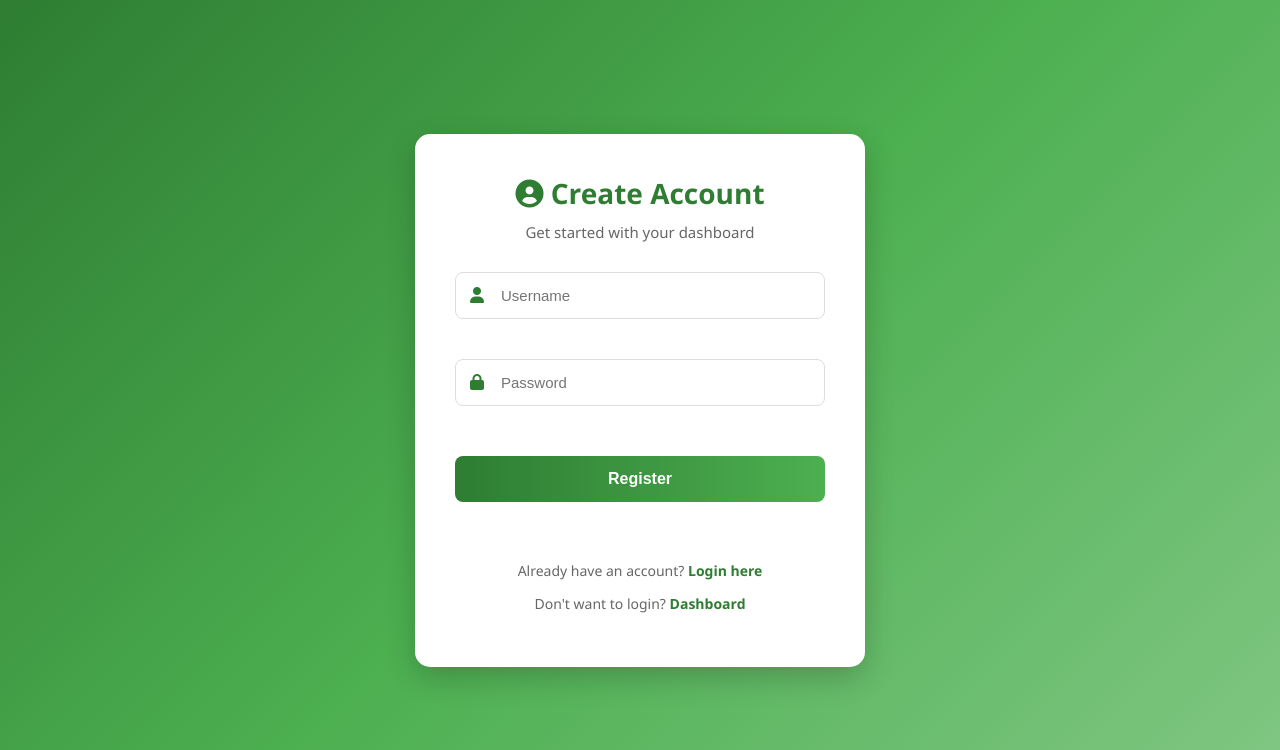
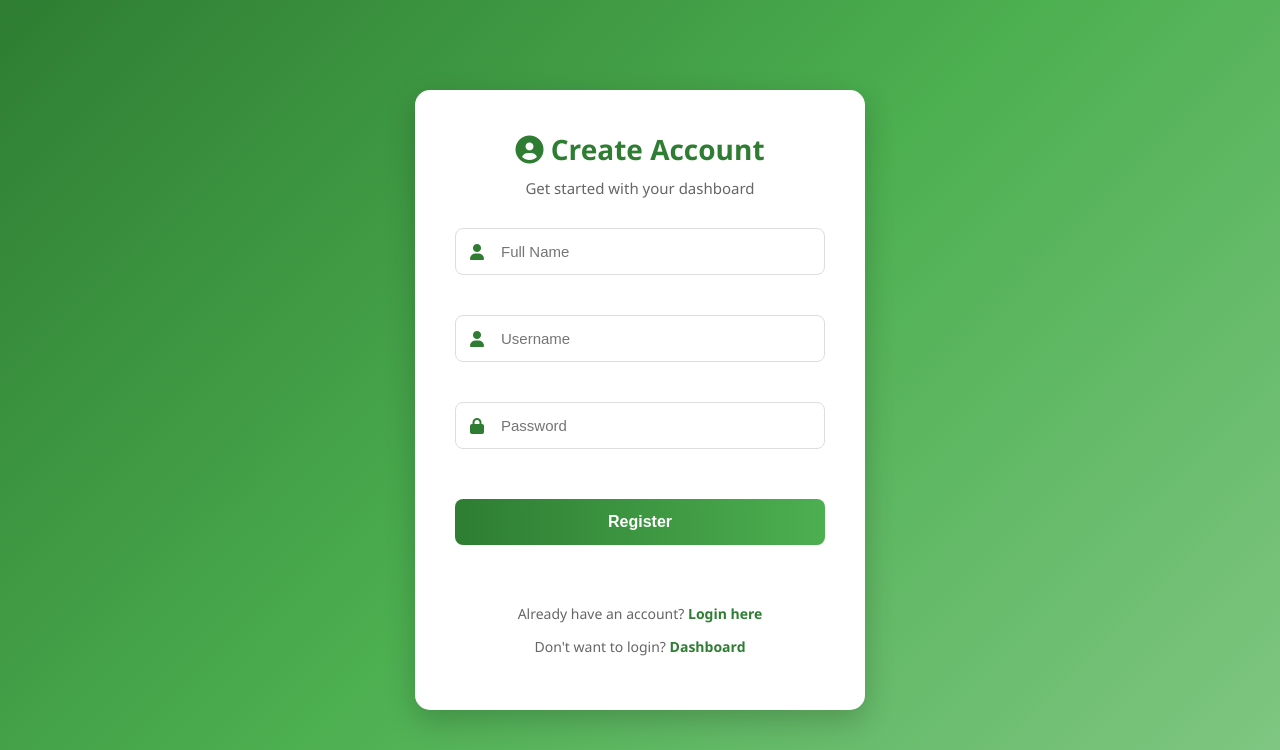
Before and after one commit to mirawani/soil-fertility-status-dashboard, a Flask app: page /register in a window 1280 px wide. Shown: the top 750 px of the page. Run offline with Flask 3, Linux system fonts and the light colour scheme.

Commit message:
Initial commit or update

```diff
--- a/app.py
+++ b/app.py
@@ -38,6 +38,7 @@ def contact():
 @app.route('/register', methods=['GET', 'POST'])
 def register():
     if request.method == 'POST':
+        name = request.form['name']  # Get the name from the form
         username = request.form['username']
         password = request.form['password']
         password_hash = generate_password_hash(password)
@@ -45,7 +46,10 @@ def register():
         conn = mysql.connector.connect(**db_config)
         cursor = conn.cursor()
         try:
-            cursor.execute("INSERT INTO users (username, password_hash) VALUES (%s, %s)", (username, password_hash))
+            cursor.execute(
+                "INSERT INTO users (name, username, password_hash) VALUES (%s, %s, %s)",
+                (name, username, password_hash)
+            )
             conn.commit()
             flash("Registration successful. Please login.")
             return redirect(url_for('login'))
@@ -55,6 +59,7 @@ def register():
             cursor.close()
             conn.close()
     return render_template('register.html')
+
 
 # Login
 @app.route('/login', methods=['GET', 'POST'])
--- a/templates/register.html
+++ b/templates/register.html
@@ -19,6 +19,12 @@
             </div>
 
             <form method="post" class="auth-form">
+
+                <div class="form-group">
+                    <i class="fas fa-user"></i>
+                    <input type="text" name="name" placeholder="Full Name" required>
+                </div>
+
                 <div class="form-group">
                     <i class="fas fa-user"></i>
                     <input type="text" name="username" placeholder="Username" required>
```
